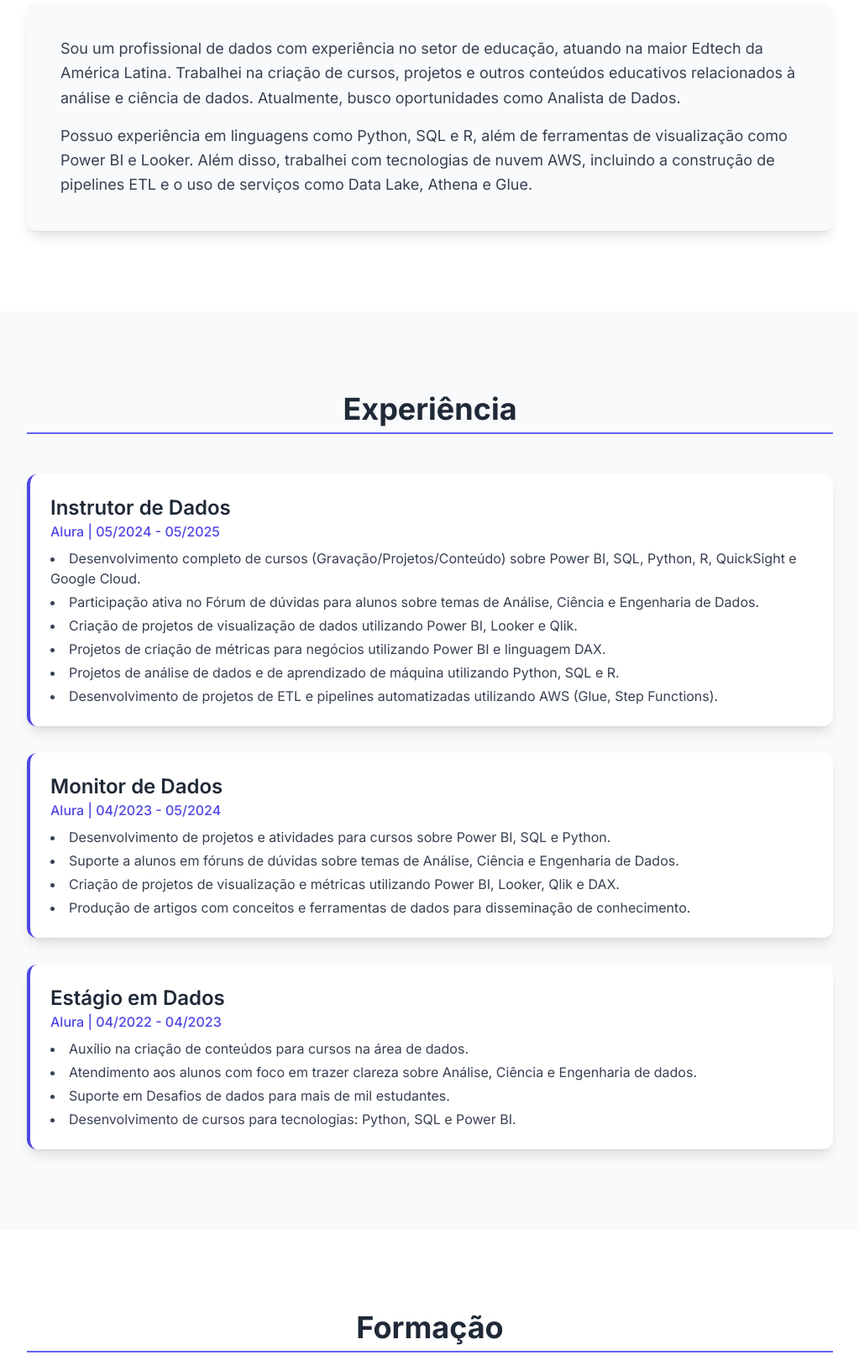
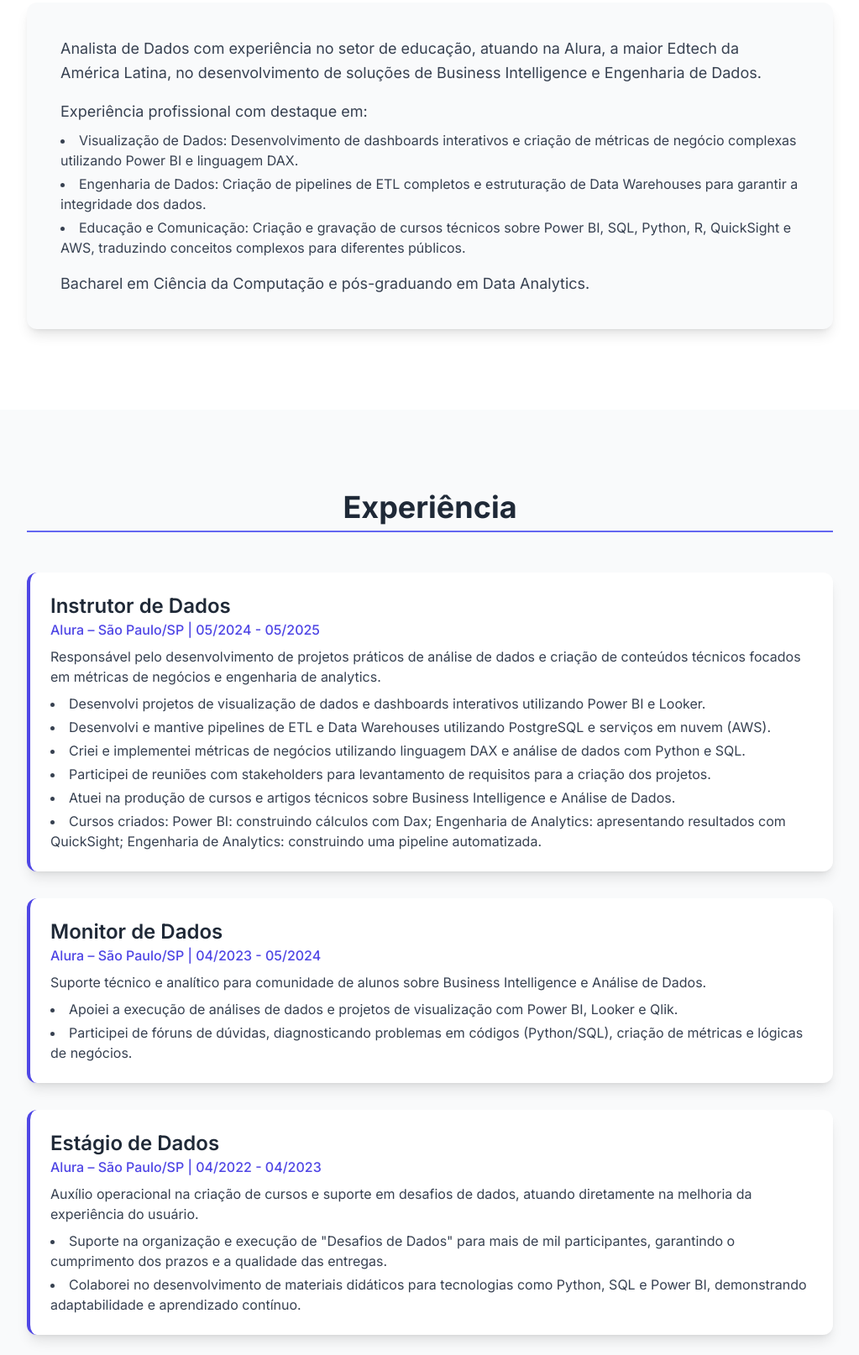
Before and after one commit to mrcl-crz/my-porftolio, a plain HTML site: page index.html in a window 1280 px wide. Shown: the part 803-2417 px from the top of the page at 84% size, without its empty margins (128-1151 px from the left). Drawn offline with nearby package versions, Linux system fonts and the light colour scheme.

Commit message:
Att Sobre Mim, Experiências e Link do Curriculo

```diff
--- a/index.html
+++ b/index.html
@@ -228,11 +228,15 @@
             </h3>
             <div class="bg-gray-50 p-6 md:p-10 rounded-xl shadow-lg">
                 <p class="text-lg text-gray-700 leading-relaxed mb-4">
-                    Sou um profissional de dados com experiência no setor de educação, atuando na maior Edtech da América Latina. Trabalhei na criação de cursos, projetos e outros conteúdos educativos relacionados à análise e ciência de dados. Atualmente, busco oportunidades como Analista de Dados.
+                    Analista de Dados com experiência no setor de educação, atuando na Alura, a maior Edtech da América Latina, no desenvolvimento de soluções de Business Intelligence e Engenharia de Dados.
                 </p>
-                <p class="text-lg text-gray-700 leading-relaxed">
-                    Possuo experiência em linguagens como Python, SQL e R, além de ferramentas de visualização como Power BI e Looker. Além disso, trabalhei com tecnologias de nuvem AWS, incluindo a construção de pipelines ETL e o uso de serviços como Data Lake, Athena e Glue.
-                </p>
+                <p class="text-lg text-gray-700 leading-relaxed mb-2">Experiência profissional com destaque em:</p>
+                <ul class="list-disc list-inside space-y-1 text-gray-700 mb-4">
+                    <li>Visualização de Dados: Desenvolvimento de dashboards interativos e criação de métricas de negócio complexas utilizando Power BI e linguagem DAX.</li>
+                    <li>Engenharia de Dados: Criação de pipelines de ETL completos e estruturação de Data Warehouses para garantir a integridade dos dados.</li>
+                    <li>Educação e Comunicação: Criação e gravação de cursos técnicos sobre Power BI, SQL, Python, R, QuickSight e AWS, traduzindo conceitos complexos para diferentes públicos.</li>
+                </ul>
+                <p class="text-lg text-gray-700 leading-relaxed">Bacharel em Ciência da Computação e pós-graduando em Data Analytics.</p>
             </div>
         </div>
     </section>
@@ -248,38 +252,49 @@
                 <!-- Item de Experiência 1: Instrutor de Dados -->
                 <div class="bg-white p-6 rounded-xl shadow-lg border-l-4 border-indigo-600">
                     <h4 class="text-2xl font-semibold text-gray-800">Instrutor de Dados</h4>
-                    <p class="text-indigo-600 font-medium mb-2">Alura | 05/2024 - 05/2025</p>
+                    <p class="text-indigo-600 font-medium mb-2">Alura – São Paulo/SP | 05/2024 - 05/2025</p>
+                    <p class="text-gray-700 mb-2">Responsável pelo desenvolvimento de projetos práticos de análise de dados e criação de conteúdos técnicos focados em métricas de negócios e engenharia de analytics.</p>
                     <ul class="list-disc list-inside space-y-1 text-gray-700">
-                        <li>Desenvolvimento completo de cursos (Gravação/Projetos/Conteúdo) sobre Power BI, SQL, Python, R, QuickSight e Google Cloud.</li>
-                        <li>Participação ativa no Fórum de dúvidas para alunos sobre temas de Análise, Ciência e Engenharia de Dados.</li>
-                        <li>Criação de projetos de visualização de dados utilizando Power BI, Looker e Qlik.</li>
-                        <li>Projetos de criação de métricas para negócios utilizando Power BI e linguagem DAX.</li>
-                        <li>Projetos de análise de dados e de aprendizado de máquina utilizando Python, SQL e R.</li>
-                        <li>Desenvolvimento de projetos de ETL e pipelines automatizadas utilizando AWS (Glue, Step Functions).</li>
+                        <li>Desenvolvi projetos de visualização de dados e dashboards interativos utilizando Power BI e Looker.</li>
+                        <li>Desenvolvi e mantive pipelines de ETL e Data Warehouses utilizando PostgreSQL e serviços em nuvem (AWS).</li>
+                        <li>Criei e implementei métricas de negócios utilizando linguagem DAX e análise de dados com Python e SQL.</li>
+                        <li>Participei de reuniões com stakeholders para levantamento de requisitos para a criação dos projetos.</li>
+                        <li>Atuei na produção de cursos e artigos técnicos sobre Business Intelligence e Análise de Dados.</li>
+                        <li>Cursos criados: Power BI: construindo cálculos com Dax; Engenharia de Analytics: apresentando resultados com QuickSight; Engenharia de Analytics: construindo uma pipeline automatizada.</li>
                     </ul>
                 </div>
 
                 <!-- Item de Experiência 2: Monitor de Dados -->
                 <div class="bg-white p-6 rounded-xl shadow-lg border-l-4 border-indigo-600">
                     <h4 class="text-2xl font-semibold text-gray-800">Monitor de Dados</h4>
-                    <p class="text-indigo-600 font-medium mb-2">Alura | 04/2023 - 05/2024</p>
+                    <p class="text-indigo-600 font-medium mb-2">Alura – São Paulo/SP | 04/2023 - 05/2024</p>
+                    <p class="text-gray-700 mb-2">Suporte técnico e analítico para comunidade de alunos sobre Business Intelligence e Análise de Dados.</p>
                     <ul class="list-disc list-inside space-y-1 text-gray-700">
-                        <li>Desenvolvimento de projetos e atividades para cursos sobre Power BI, SQL e Python.</li>
-                        <li>Suporte a alunos em fóruns de dúvidas sobre temas de Análise, Ciência e Engenharia de Dados.</li>
-                        <li>Criação de projetos de visualização e métricas utilizando Power BI, Looker, Qlik e DAX.</li>
-                        <li>Produção de artigos com conceitos e ferramentas de dados para disseminação de conhecimento.</li>
+                        <li>Apoiei a execução de análises de dados e projetos de visualização com Power BI, Looker e Qlik.</li>
+                        <li>Participei de fóruns de dúvidas, diagnosticando problemas em códigos (Python/SQL), criação de métricas e lógicas de negócios.</li>
                     </ul>
                 </div>
 
-                <!-- Item de Experiência 3: Estágio em Dados -->
+                <!-- Item de Experiência 3: Estágio de Dados -->
                 <div class="bg-white p-6 rounded-xl shadow-lg border-l-4 border-indigo-600">
-                    <h4 class="text-2xl font-semibold text-gray-800">Estágio em Dados</h4>
-                    <p class="text-indigo-600 font-medium mb-2">Alura | 04/2022 - 04/2023</p>
+                    <h4 class="text-2xl font-semibold text-gray-800">Estágio de Dados</h4>
+                    <p class="text-indigo-600 font-medium mb-2">Alura – São Paulo/SP | 04/2022 - 04/2023</p>
+                    <p class="text-gray-700 mb-2">Auxílio operacional na criação de cursos e suporte em desafios de dados, atuando diretamente na melhoria da experiência do usuário.</p>
                     <ul class="list-disc list-inside space-y-1 text-gray-700">
-                        <li>Auxílio na criação de conteúdos para cursos na área de dados.</li>
-                        <li>Atendimento aos alunos com foco em trazer clareza sobre Análise, Ciência e Engenharia de dados.</li>
-                        <li>Suporte em Desafios de dados para mais de mil estudantes.</li>
-                        <li>Desenvolvimento de cursos para tecnologias: Python, SQL e Power BI.</li>
+                        <li>Suporte na organização e execução de "Desafios de Dados" para mais de mil participantes, garantindo o cumprimento dos prazos e a qualidade das entregas.</li>
+                        <li>Colaborei no desenvolvimento de materiais didáticos para tecnologias como Python, SQL e Power BI, demonstrando adaptabilidade e aprendizado contínuo.</li>
+                    </ul>
+                </div>
+
+                <!-- Item de Experiência 4: Estágio de Desenvolvimento Oracle Apex -->
+                <div class="bg-white p-6 rounded-xl shadow-lg border-l-4 border-indigo-600">
+                    <h4 class="text-2xl font-semibold text-gray-800">Estágio de Desenvolvimento Oracle Apex</h4>
+                    <p class="text-indigo-600 font-medium mb-2">Tribunal de Contas da União (TCU) – Brasília/DF | 06/2021 - 06/2023</p>
+                    <p class="text-gray-700 mb-2">Atuação focada em análise de dados, automação de processos financeiros e modelagem de banco de dados.</p>
+                    <ul class="list-disc list-inside space-y-1 text-gray-700">
+                        <li>Realizei análises exploratórias de dados utilizando Python (Pandas, Numpy) e criei visualizações (Matplotlib, Seaborn) para suporte à tomada de decisão.</li>
+                        <li>Implementei soluções de OCR para análise automática de recibos e notas fiscais, além de rotinas de Web Scraping para coleta de dados, otimizando o tempo de auditoria.</li>
+                        <li>Atuei na modelagem e criação de bancos de dados relacionais utilizando SQL, PL/SQL e Oracle Apex.</li>
                     </ul>
                 </div>
             </div>
@@ -451,7 +466,7 @@
                 <p class="text-lg text-gray-700 leading-relaxed mb-6">
                     Para uma visão completa da minha trajetória profissional e acadêmica, incluindo detalhes de cada projeto e responsabilidade, faça o download do meu currículo (CV) em PDF abaixo.
                 </p>
-                <a href="https://drive.google.com/file/d/1pa2UPcfN0DVYPrit_MZJVuvOWLurSs-3/view?usp=sharing" target="_blank" class="inline-flex items-center bg-indigo-600 text-white font-semibold py-3 px-8 rounded-full shadow-lg hover:bg-indigo-700 transition duration-300 transform hover:scale-105">
+                <a href="https://drive.google.com/file/d/1kj5acWduvX0ygfe3ASLfeRKLoRqFUC-t/view?usp=sharing" target="_blank" class="inline-flex items-center bg-indigo-600 text-white font-semibold py-3 px-8 rounded-full shadow-lg hover:bg-indigo-700 transition duration-300 transform hover:scale-105">
                     <svg class="w-5 h-5 mr-2" fill="none" stroke="currentColor" viewBox="0 0 24 24" xmlns="http://www.w3.org/2000/svg"><path stroke-linecap="round" stroke-linejoin="round" stroke-width="2" d="M4 16v1a3 3 0 003 3h10a3 3 0 003-3v-1m-4-4l-4 4m0 0l-4-4m4 4V4"></path></svg>
                     Download do Currículo (PDF)
                 </a>
```
